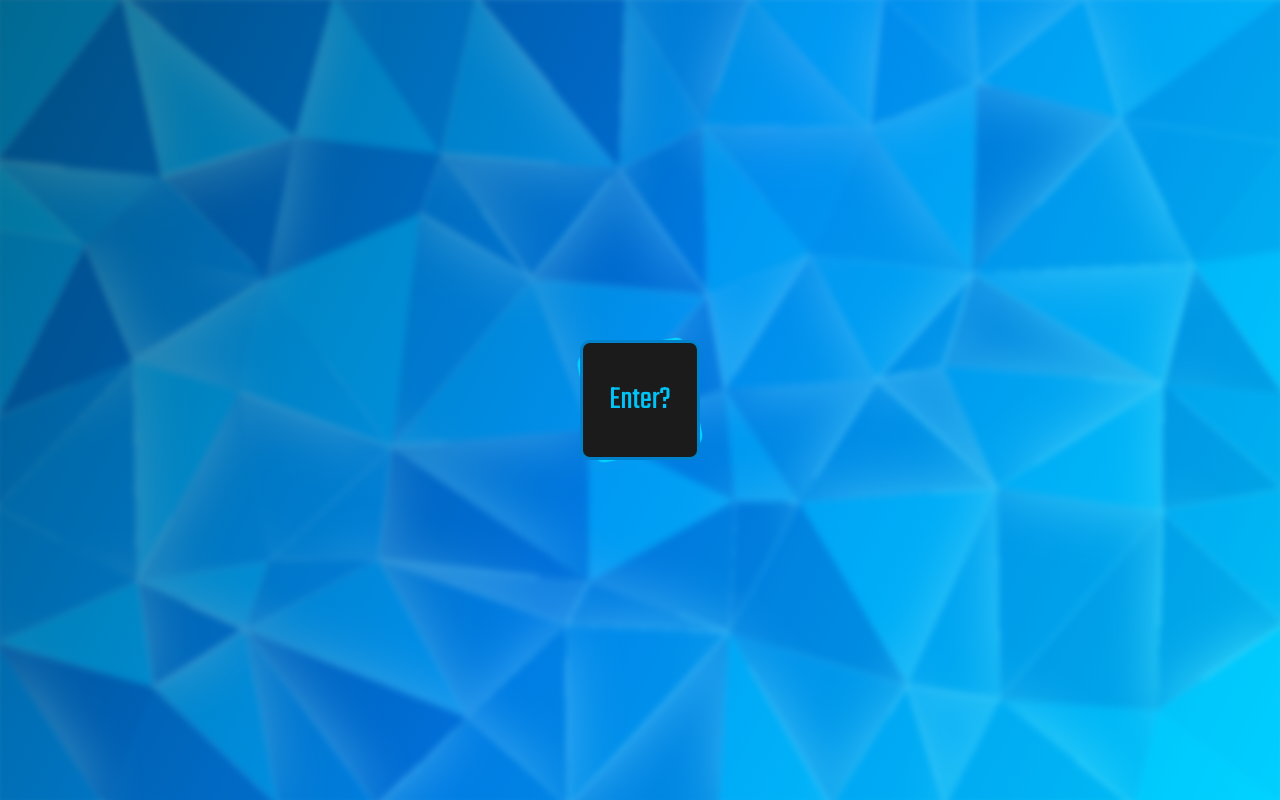
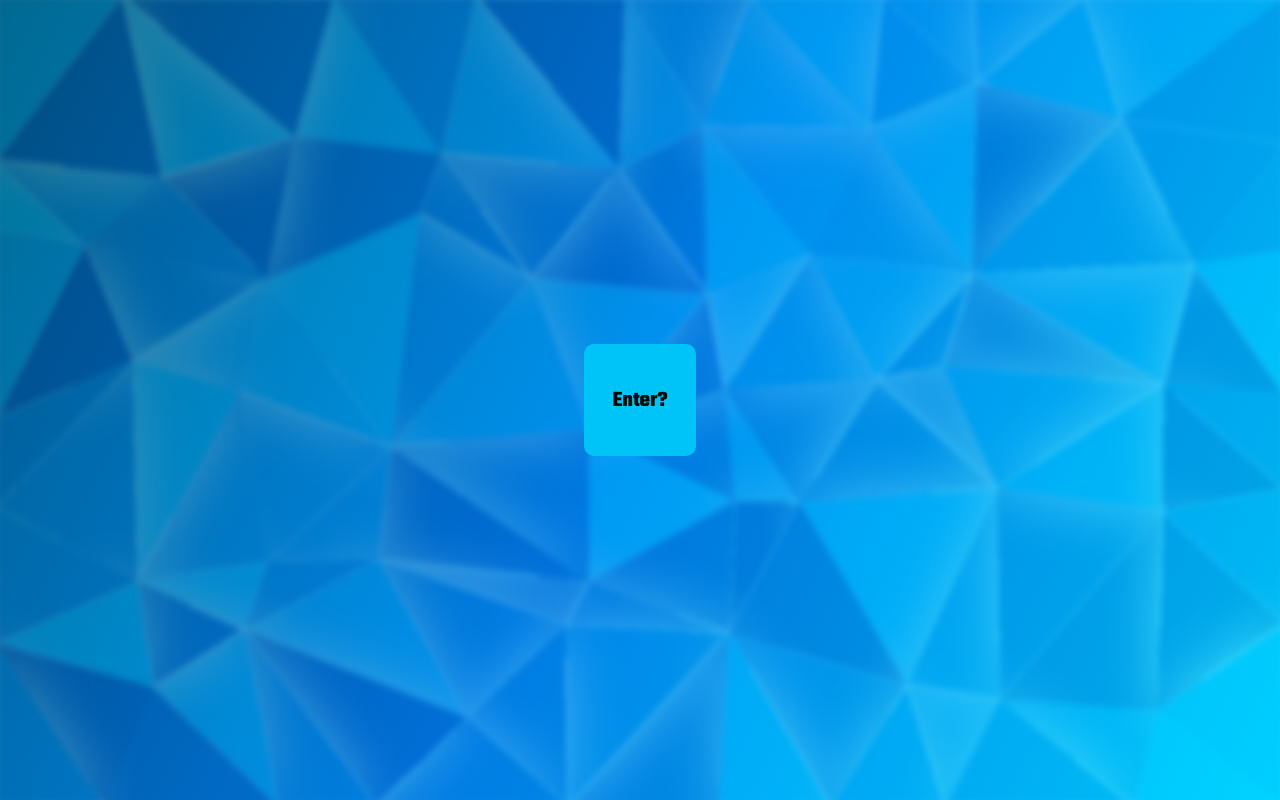
Before and after one commit to TheHeartstriker/FitnessApp, a React (Vite) app in the folder FitnessApp/: page / in a window 1280 px wide. Built offline with nearby package versions, Linux system fonts and the light colour scheme.

Commit message:
Front page
Changed around the front page a bit adding a animation with animejs

```diff
--- a/FitnessApp/package.json
+++ b/FitnessApp/package.json
@@ -11,6 +11,7 @@
   },
   "dependencies": {
     "@heroicons/react": "^2.2.0",
+    "animejs": "^4.0.2",
     "d3": "^7.9.0",
     "react": "^18.3.1",
     "react-dom": "^18.3.1",
--- a/FitnessApp/src/Pages/Landing/StartPage.css
+++ b/FitnessApp/src/Pages/Landing/StartPage.css
@@ -33,47 +33,46 @@
   position: relative;
 }
 
+.enterContainer {
+  display: flex;
+  justify-content: center;
+  width: 20vh;
+  height: 20vh;
+  align-items: center;
+  position: relative;
+}
+
 .EnterBtn {
   font-family: "Teko", sans-serif;
   font-size: 3rem;
   position: relative;
-  width: 15vh;
-  height: 15vh;
-  background-color: var(--Card-Basic);
+  width: 70%;
+  height: 70%;
+  background-color: var(--Blue-1);
   border-radius: 10px;
-  border: 3px solid #0082cd;
+  border: none;
   color: var(--Blue-1);
   cursor: pointer;
   transition: 1s ease background-color, 1s ease color, 1s ease box-shadow;
 }
 
 .EnterBtn:hover {
-  background-color: var(--Blue-1);
-  color: var(--Card-Basic);
+  background-color: var(--Gradient2);
+  color: var(--Text-White);
   box-shadow: 0 0 15px var(--Blue-2);
 }
 
-.CubeBack {
+.center-rotate-text {
   position: absolute;
-  width: 13vh;
-  height: 13vh;
   top: 50%;
   left: 50%;
-  transform: translate(-50%, -50%) rotate(45deg);
-  background-color: var(--Background);
-  border: 3px solid var(--Text-Blue);
-  border-radius: 10px;
-  z-index: -1;
-  animation: rotate 5s linear infinite;
-}
-
-@keyframes rotate {
-  from {
-    transform: translate(-50%, -50%) rotate(45deg);
-  }
-  to {
-    transform: translate(-50%, -50%) rotate(405deg);
-  }
+  transform: translate(-50%, -50%);
+  font-family: "Teko", sans-serif;
+  margin: 0;
+  font-size: 2rem;
+  color: #0a0a0a;
+  text-align: center;
+  pointer-events: none;
 }
 
 .FrontSvg {
--- a/FitnessApp/src/Pages/Landing/StartPage.jsx
+++ b/FitnessApp/src/Pages/Landing/StartPage.jsx
@@ -1,4 +1,5 @@
 import { useState, useEffect, useContext, useRef } from "react";
+import { animate } from "animejs";
 import { useNavigate } from "react-router-dom";
 import FrontSvg from "../../assets/Front.jsx";
 import "./startPage.css";
@@ -39,6 +40,14 @@ function StartPage() {
     }
   }
 
+  function startAnimation() {
+    animate(".EnterBtn", {
+      rotate: 90,
+      loop: true,
+      ease: "inOutExpo",
+    });
+  }
+
   useEffect(() => {
     if (svgRef.current) {
       if (vectorArray.length === 0) {
@@ -50,12 +59,16 @@ function StartPage() {
     }
   }, [vectorArray]);
 
+  useEffect(() => {
+    startAnimation();
+  }, []);
+
   return (
     <div className="StartPageContainer">
-      <button className="EnterBtn" onClick={handleEnterClick}>
-        Enter?
-        <div className="CubeBack"></div>
-      </button>
+      <div className="enterContainer">
+        <button className="EnterBtn" onClick={handleEnterClick}></button>
+        <h1 className="center-rotate-text">Enter?</h1>
+      </div>
       {/* Normal svg background */}
       {<FrontSvg ref={svgRef} />}
     </div>
```
Also changed, not shown: 1 other file (tests, documents, lock files or other folders).
